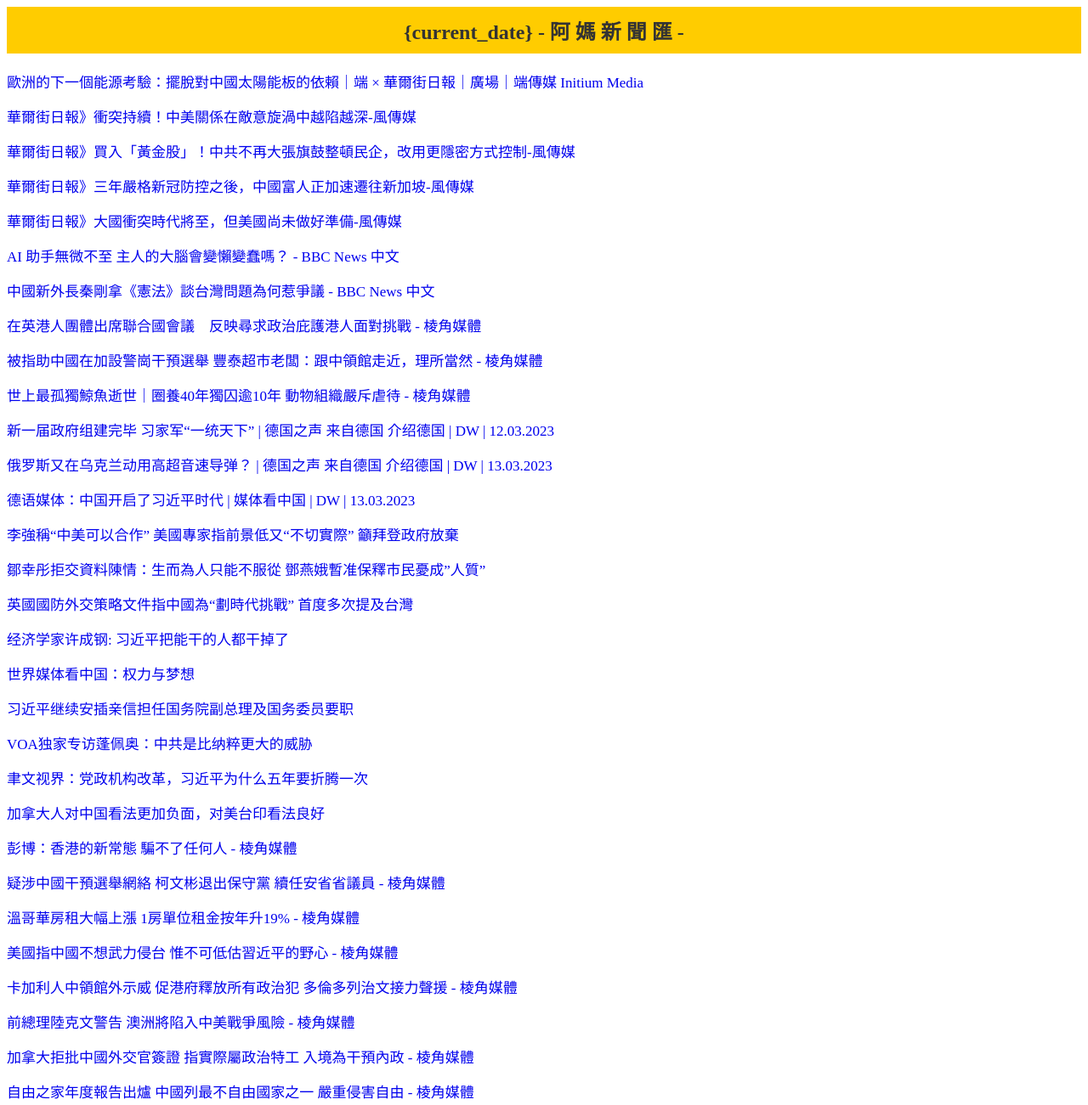
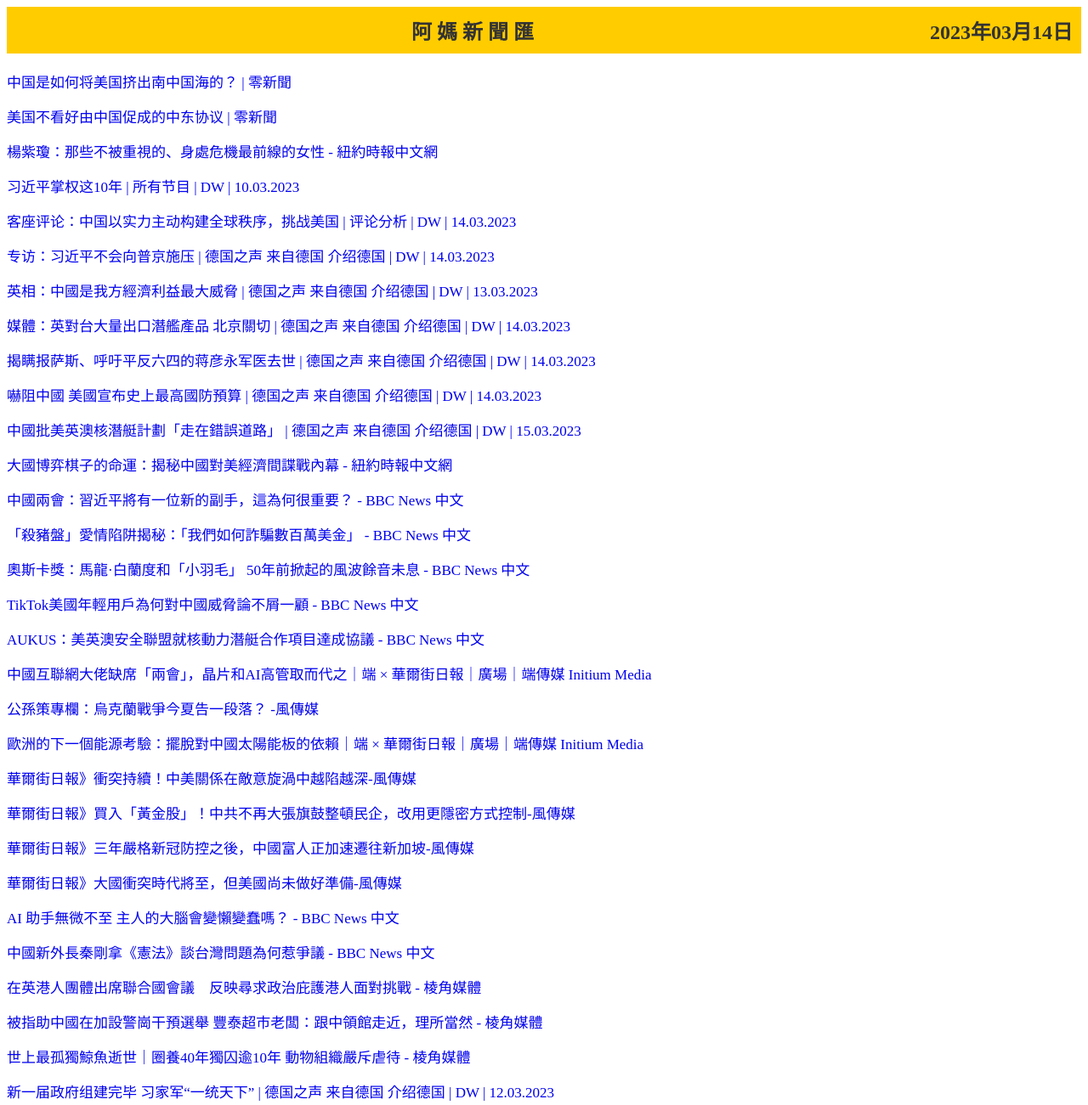
Before and after one commit to hillchoon/hillchoon.github.io, a plain HTML site: page index.html in a window 1280 px wide. Shown: the whole page at 85% size. Drawn offline with Linux system fonts and the light colour scheme.

Commit message:
publish mar 14, 2023

```diff
--- a/index.html
+++ b/index.html
@@ -5,7 +5,7 @@
 <title>阿媽新聞匯</title>
 <meta http-equiv="refresh" content="300"><style>
   #title {
-    background-color: #ffcc00;
+    display: flex;    justify-content: space-between;    background-color: #ffcc00;
     color: #333333;
     font-size: 24px;
     font-weight: bold;
@@ -16,7 +16,26 @@
   a {    font-size: 17px;    text-decoration: none;  }</style>
 </head>
 <body>
-<div id="title">{current_date} - 阿  媽  新  聞  匯 - </div>
+<div id="title"><span></span>阿  媽  新  聞  匯<span>2023年03月14日</span></div>
+<a href="https://agora0.github.io/news/wsj/2023/03/14/WSJ-%E4%B8%AD%E5%9B%BD%E6%98%AF%E5%A6%82%E4%BD%95%E5%B0%86%E7%BE%8E%E5%9B%BD%E6%8C%A4%E5%87%BA%E5%8D%97%E4%B8%AD%E5%9B%BD%E6%B5%B7%E7%9A%84.html" style="text-decoration:none;">中国是如何将美国挤出南中国海的？ | 零新聞</a><p>
+<a href="https://agora0.github.io/news/wsj/2023/03/14/WSJ-%E7%BE%8E%E5%9B%BD%E4%B8%8D%E7%9C%8B%E5%A5%BD%E7%94%B1%E4%B8%AD%E5%9B%BD%E4%BF%83%E6%88%90%E7%9A%84%E4%B8%AD%E4%B8%9C%E5%8D%8F%E8%AE%AE.html" style="text-decoration:none;">美国不看好由中国促成的中东协议 | 零新聞</a><p>
+<a href="https://cn.nytimes.com/opinion/20230314/michelle-yeoh-oscars-earthquake-relief/zh-hant/" style="text-decoration:none;">楊紫瓊：那些不被重視的、身處危機最前線的女性 - 紐約時報中文網</a><p>
+<a href="https://www.dw.com/zh/%E4%B9%A0%E8%BF%91%E5%B9%B3%E6%8E%8C%E6%9D%83%E8%BF%9910%E5%B9%B4/g-63103062" style="text-decoration:none;">习近平掌权这10年 | 所有节目 | DW | 10.03.2023</a><p>
+<a href="https://www.dw.com/zh/%E5%AE%A2%E5%BA%A7%E8%AF%84%E8%AE%BA%E4%B8%AD%E5%9B%BD%E4%BB%A5%E5%AE%9E%E5%8A%9B%E4%B8%BB%E5%8A%A8%E6%9E%84%E5%BB%BA%E5%85%A8%E7%90%83%E7%A7%A9%E5%BA%8F%E6%8C%91%E6%88%98%E7%BE%8E%E5%9B%BD/a-64980935" style="text-decoration:none;">客座评论：中国以实力主动构建全球秩序，挑战美国 | 评论分析 | DW | 14.03.2023</a><p>
+<a href="https://www.dw.com/zh/%E4%B8%93%E8%AE%BF%E4%B9%A0%E8%BF%91%E5%B9%B3%E4%B8%8D%E4%BC%9A%E5%90%91%E6%99%AE%E4%BA%AC%E6%96%BD%E5%8E%8B/a-64985455" style="text-decoration:none;">专访：习近平不会向普京施压 | 德国之声 来自德国 介绍德国 | DW | 14.03.2023</a><p>
+<a href="https://www.dw.com/zh/%E8%8B%B1%E7%9B%B8%E4%B8%AD%E5%9C%8B%E6%98%AF%E6%88%91%E6%96%B9%E7%B6%93%E6%BF%9F%E5%88%A9%E7%9B%8A%E6%9C%80%E5%A4%A7%E5%A8%81%E8%84%85/a-64963961" style="text-decoration:none;">英相：中國是我方經濟利益最大威脅 | 德国之声 来自德国 介绍德国 | DW | 13.03.2023</a><p>
+<a href="https://www.dw.com/zh/%E5%AA%92%E9%AB%94%E8%8B%B1%E5%B0%8D%E5%8F%B0%E5%A4%A7%E9%87%8F%E5%87%BA%E5%8F%A3%E6%BD%9B%E8%89%A6%E7%94%A2%E5%93%81-%E5%8C%97%E4%BA%AC%E9%97%9C%E5%88%87/a-64976786" style="text-decoration:none;">媒體：英對台大量出口潛艦產品 北京關切 | 德国之声 来自德国 介绍德国 | DW | 14.03.2023</a><p>
+<a href="https://www.dw.com/zh/%E6%8F%AD%E7%9E%92%E6%8A%A5%E8%90%A8%E6%96%AF%E5%91%BC%E5%90%81%E5%B9%B3%E5%8F%8D%E5%85%AD%E5%9B%9B%E7%9A%84%E8%92%8B%E5%BD%A6%E6%B0%B8%E5%86%9B%E5%8C%BB%E5%8E%BB%E4%B8%96/a-64980512" style="text-decoration:none;">揭瞒报萨斯、呼吁平反六四的蒋彦永军医去世 | 德国之声 来自德国 介绍德国 | DW | 14.03.2023</a><p>
+<a href="https://www.dw.com/zh/%E5%9A%87%E9%98%BB%E4%B8%AD%E5%9C%8B-%E7%BE%8E%E5%9C%8B%E5%AE%A3%E5%B8%83%E5%8F%B2%E4%B8%8A%E6%9C%80%E9%AB%98%E5%9C%8B%E9%98%B2%E9%A0%90%E7%AE%97/a-64977438" style="text-decoration:none;">嚇阻中國 美國宣布史上最高國防預算 | 德国之声 来自德国 介绍德国 | DW | 14.03.2023</a><p>
+<a href="https://www.dw.com/zh/%E4%B8%AD%E5%9C%8B%E6%89%B9%E7%BE%8E%E8%8B%B1%E6%BE%B3%E6%A0%B8%E6%BD%9B%E8%89%87%E8%A8%88%E5%8A%83%E8%B5%B0%E5%9C%A8%E9%8C%AF%E8%AA%A4%E9%81%93%E8%B7%AF/a-64969252" style="text-decoration:none;">中國批美英澳核潛艇計劃「走在錯誤道路」 | 德国之声 来自德国 介绍德国 | DW | 15.03.2023</a><p>
+<a href="https://cn.nytimes.com/usa/20230308/china-spying-intellectual-property/zh-hant/" style="text-decoration:none;">大國博弈棋子的命運：揭秘中國對美經濟間諜戰內幕 - 紐約時報中文網</a><p>
+<a href="https://www.bbc.com/zhongwen/trad/chinese-news-64847262" style="text-decoration:none;">中國兩會：習近平將有一位新的副手，這為何很重要？ - BBC News 中文</a><p>
+<a href="https://www.bbc.com/zhongwen/trad/chinese-news-64885188" style="text-decoration:none;">「殺豬盤」愛情陷阱揭秘：「我們如何詐騙數百萬美金」 - BBC News 中文</a><p>
+<a href="https://www.bbc.com/zhongwen/trad/world-64934164" style="text-decoration:none;">奧斯卡獎：馬龍·白蘭度和「小羽毛」 50年前掀起的風波餘音未息 - BBC News 中文</a><p>
+<a href="https://www.bbc.com/zhongwen/trad/business-64948169" style="text-decoration:none;">TikTok美國年輕用戶為何對中國威脅論不屑一顧 - BBC News 中文</a><p>
+<a href="https://www.bbc.com/zhongwen/trad/world-64948545" style="text-decoration:none;">AUKUS：美英澳安全聯盟就核動力潛艇合作項目達成協議 - BBC News 中文</a><p>
+<a href="https://theinitium.com/article/20230314-wsj-china-favors-chips-ai-executives-over-internet-tycoons/" style="text-decoration:none;">中國互聯網大佬缺席「兩會」，晶片和AI高管取而代之｜端 × 華爾街日報｜廣場｜端傳媒 Initium Media</a><p>
+<a href="https://www.storm.mg/article/4755795" style="text-decoration:none;"> 公孫策專欄：烏克蘭戰爭今夏告一段落？    -風傳媒</a><p>
 <a href="https://theinitium.com/article/20230219-wsj-europes-next-energy-test-wrestling-solar-back-from-china/" style="text-decoration:none;">歐洲的下一個能源考驗：擺脫對中國太陽能板的依賴｜端 × 華爾街日報｜廣場｜端傳媒 Initium Media</a><p>
 <a href="https://www.storm.mg/article/4754215" style="text-decoration:none;">華爾街日報》衝突持續！中美關係在敵意旋渦中越陷越深-風傳媒</a><p>
 <a href="https://www.storm.mg/article/4753030" style="text-decoration:none;">華爾街日報》買入「黃金股」！中共不再大張旗鼓整頓民企，改用更隱密方式控制-風傳媒</a><p>
@@ -28,24 +47,5 @@
 <a href="https://points-media.com/%e5%8a%a0%e6%8b%bf%e5%a4%a7-%e5%8c%97%e7%be%8e/%e8%a2%ab%e6%8c%87%e5%8a%a9%e4%b8%ad%e5%9c%8b%e5%9c%a8%e5%8a%a0%e8%a8%ad%e8%ad%a6%e5%b4%97%e5%b9%b2%e9%a0%90%e9%81%b8%e8%88%89-%e8%b1%90%e6%b3%b0%e8%b6%85%e5%b8%82%e8%80%81%e9%97%86%ef%bc%9a%e8%b7%9f/" style="text-decoration:none;">被指助中國在加設警崗干預選舉 豐泰超市老闆：跟中領館走近，理所當然 - 棱角媒體</a><p>
 <a href="https://points-media.com/%e5%8a%a0%e6%8b%bf%e5%a4%a7-%e5%8c%97%e7%be%8e/%e4%b8%96%e4%b8%8a%e6%9c%80%e5%ad%a4%e7%8d%a8%e9%af%a8%e9%ad%9a%e9%80%9d%e4%b8%96%ef%bd%9c%e5%9c%88%e9%a4%8a40%e5%b9%b4%e7%8d%a8%e5%9b%9a%e9%80%be10%e5%b9%b4-%e5%8b%95%e7%89%a9%e7%b5%84%e7%b9%94/" style="text-decoration:none;">世上最孤獨鯨魚逝世｜圈養40年獨囚逾10年 動物組織嚴斥虐待 - 棱角媒體</a><p>
 <a href="https://www.dw.com/zh/%E6%96%B0%E4%B8%80%E5%B1%8A%E6%94%BF%E5%BA%9C%E7%BB%84%E5%BB%BA%E5%AE%8C%E6%AF%95-%E4%B9%A0%E5%AE%B6%E5%86%9B%E4%B8%80%E7%BB%9F%E5%A4%A9%E4%B8%8B/a-64959961" style="text-decoration:none;">新一届政府组建完毕 习家军“一统天下” | 德国之声 来自德国 介绍德国 | DW | 12.03.2023</a><p>
-<a href="https://www.dw.com/zh/%E4%BF%84%E7%BD%97%E6%96%AF%E5%8F%88%E5%9C%A8%E4%B9%8C%E5%85%8B%E5%85%B0%E5%8A%A8%E7%94%A8%E9%AB%98%E8%B6%85%E9%9F%B3%E9%80%9F%E5%AF%BC%E5%BC%B9/a-64972052" style="text-decoration:none;">俄罗斯又在乌克兰动用高超音速导弹？ | 德国之声 来自德国 介绍德国 | DW | 13.03.2023</a><p>
-<a href="https://www.dw.com/zh/%E5%BE%B7%E8%AF%AD%E5%AA%92%E4%BD%93%E4%B8%AD%E5%9B%BD%E5%BC%80%E5%90%AF%E4%BA%86%E4%B9%A0%E8%BF%91%E5%B9%B3%E6%97%B6%E4%BB%A3/a-64970413" style="text-decoration:none;">德语媒体：中国开启了习近平时代 | 媒体看中国 | DW | 13.03.2023</a><p>
-<a href="https://www.voacantonese.com/a/us-china-cooperation20230313/7003158.html" style="text-decoration:none;">李強稱“中美可以合作” 美國專家指前景低又“不切實際” 籲拜登政府放棄</a><p>
-<a href="https://www.voacantonese.com/a/p-it-hk-former-hk-alliance-leaders-jailed-4-5-months-on-refusing-ns-data-demand/7002152.html" style="text-decoration:none;">鄒幸彤拒交資料陳情：生而為人只能不服從 鄧燕娥暫准保釋市民憂成”人質”</a><p>
-<a href="https://www.voacantonese.com/a/p-kc-london-new-uk-strategy-calls-china-epoch-defining-and-systemic-challenge-mentions-taiwan-for-the-first-time-/7002836.html" style="text-decoration:none;">英國國防外交策略文件指中國為“劃時代挑戰” 首度多次提及台灣</a><p>
-<a href="https://www.voachinese.com/a/chinas-new-state-council-and-its-implications-20230307/6994488.html" style="text-decoration:none;">经济学家许成钢: 习近平把能干的人都干掉了</a><p>
-<a href="https://www.voachinese.com/a/world-media-on-china---power-and-dream/7001444.html" style="text-decoration:none;">世界媒体看中国：权力与梦想</a><p>
-<a href="https://www.voachinese.com/a/china-s-new-defense-minister-is-a-general-the-us-sanctioned-03122023/7001235.html" style="text-decoration:none;">习近平继续安插亲信担任国务院副总理及国务委员要职</a><p>
-<a href="https://www.voachinese.com/a/7000221.html" style="text-decoration:none;">VOA独家专访蓬佩奥：中共是比纳粹更大的威胁</a><p>
-<a href="https://www.voachinese.com/a/deng-yuwen-on-ccp-and-chinese-goverment-reforms-20230309/6997313.html" style="text-decoration:none;">聿文视界：党政机构改革，习近平为什么五年要折腾一次</a><p>
-<a href="https://www.voachinese.com/a/canada-should-see-china-as-a-threat-or-enemy-most-canadians-say-survey-03112023/7000373.html" style="text-decoration:none;">加拿大人对中国看法更加负面，对美台印看法良好</a><p>
-<a href="https://points-media.com/%e9%a6%99%e6%b8%af/%e5%bd%ad%e5%8d%9a%ef%bc%9a%e9%a6%99%e6%b8%af%e7%9a%84%e6%96%b0%e5%b8%b8%e6%85%8b-%e9%a8%99%e4%b8%8d%e4%ba%86%e4%bb%bb%e4%bd%95%e4%ba%ba/" style="text-decoration:none;">彭博：香港的新常態 騙不了任何人 - 棱角媒體</a><p>
-<a href="https://points-media.com/%e5%8a%a0%e6%8b%bf%e5%a4%a7-%e5%8c%97%e7%be%8e/%e7%96%91%e6%b6%89%e4%b8%ad%e5%9c%8b%e5%b9%b2%e9%a0%90%e9%81%b8%e8%88%89%e7%b6%b2%e7%b5%a1-%e6%9f%af%e6%96%87%e5%bd%ac%e9%80%80%e5%87%ba%e4%bf%9d%e5%ae%88%e9%bb%a8-%e7%ba%8c%e4%bb%bb%e5%ae%89%e7%9c%81/" style="text-decoration:none;">疑涉中國干預選舉網絡 柯文彬退出保守黨 續任安省省議員 - 棱角媒體</a><p>
-<a href="https://points-media.com/%e5%8a%a0%e6%8b%bf%e5%a4%a7-%e5%8c%97%e7%be%8e/%e6%ba%ab%e5%93%a5%e8%8f%af%e6%88%bf%e7%a7%9f%e5%a4%a7%e5%b9%85%e4%b8%8a%e6%bc%b2-1%e6%88%bf%e5%96%ae%e4%bd%8d%e7%a7%9f%e9%87%91%e6%8c%89%e5%b9%b4%e5%8d%8719/" style="text-decoration:none;">溫哥華房租大幅上漲 1房單位租金按年升19% - 棱角媒體</a><p>
-<a href="https://points-media.com/%e5%8a%a0%e6%8b%bf%e5%a4%a7-%e5%8c%97%e7%be%8e/%e7%be%8e%e5%9c%8b%e6%8c%87%e4%b8%ad%e5%9c%8b%e4%b8%8d%e6%83%b3%e6%ad%a6%e5%8a%9b%e4%be%b5%e5%8f%b0-%e6%83%9f%e4%b8%8d%e5%8f%af%e4%bd%8e%e4%bc%b0%e7%bf%92%e8%bf%91%e5%b9%b3%e7%9a%84%e9%87%8e%e5%bf%83/" style="text-decoration:none;">美國指中國不想武力侵台 惟不可低估習近平的野心 - 棱角媒體</a><p>
-<a href="https://points-media.com/%e5%8a%a0%e6%8b%bf%e5%a4%a7-%e5%8c%97%e7%be%8e/%e5%8d%a1%e5%8a%a0%e5%88%a9%e4%ba%ba%e4%b8%ad%e9%a0%98%e9%a4%a8%e5%a4%96%e7%a4%ba%e5%a8%81-%e4%bf%83%e6%b8%af%e5%ba%9c%e9%87%8b%e6%94%be%e6%89%80%e6%9c%89%e6%94%bf%e6%b2%bb%e7%8a%af-%e5%a4%9a%e5%80%ab/" style="text-decoration:none;">卡加利人中領館外示威 促港府釋放所有政治犯 多倫多列治文接力聲援 - 棱角媒體</a><p>
-<a href="https://points-media.com/%e4%b8%ad%e5%9c%8b/%e5%89%8d%e7%b8%bd%e7%90%86%e9%99%b8%e5%85%8b%e6%96%87%e8%ad%a6%e5%91%8a-%e6%be%b3%e6%b4%b2%e5%b0%87%e9%99%b7%e5%85%a5%e4%b8%ad%e7%be%8e%e6%88%b0%e7%88%ad%e9%a2%a8%e9%9a%aa/" style="text-decoration:none;">前總理陸克文警告 澳洲將陷入中美戰爭風險 - 棱角媒體</a><p>
-<a href="https://points-media.com/%e5%8a%a0%e6%8b%bf%e5%a4%a7-%e5%8c%97%e7%be%8e/%e5%8a%a0%e6%8b%bf%e5%a4%a7%e6%8b%92%e6%89%b9%e4%b8%ad%e5%9c%8b%e5%a4%96%e4%ba%a4%e5%ae%98%e7%b0%bd%e8%ad%89-%e6%8c%87%e5%af%a6%e9%9a%9b%e5%b1%ac%e6%94%bf%e6%b2%bb%e7%89%b9%e5%b7%a5-%e5%85%a5%e5%a2%83/" style="text-decoration:none;">加拿大拒批中國外交官簽證 指實際屬政治特工 入境為干預內政 - 棱角媒體</a><p>
-<a href="https://points-media.com/%e4%b8%ad%e5%9c%8b/%e8%87%aa%e7%94%b1%e4%b9%8b%e5%ae%b6%e5%b9%b4%e5%ba%a6%e5%a0%b1%e5%91%8a%e5%87%ba%e7%88%90-%e4%b8%ad%e5%9c%8b%e5%88%97%e6%9c%80%e4%b8%8d%e8%87%aa%e7%94%b1%e5%9c%8b%e5%ae%b6%e4%b9%8b%e4%b8%80-%e7%b9%bc/" style="text-decoration:none;">自由之家年度報告出爐 中國列最不自由國家之一 嚴重侵害自由 - 棱角媒體</a><p>
 </body>
 </html>
```
Also changed, not shown: 2 other files.
